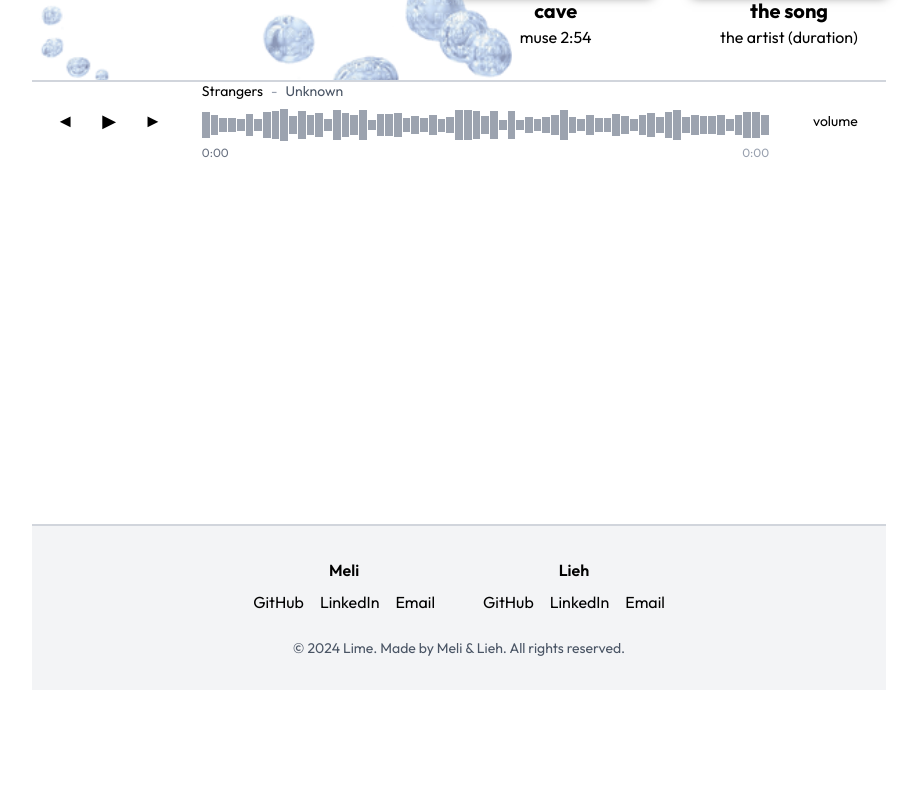
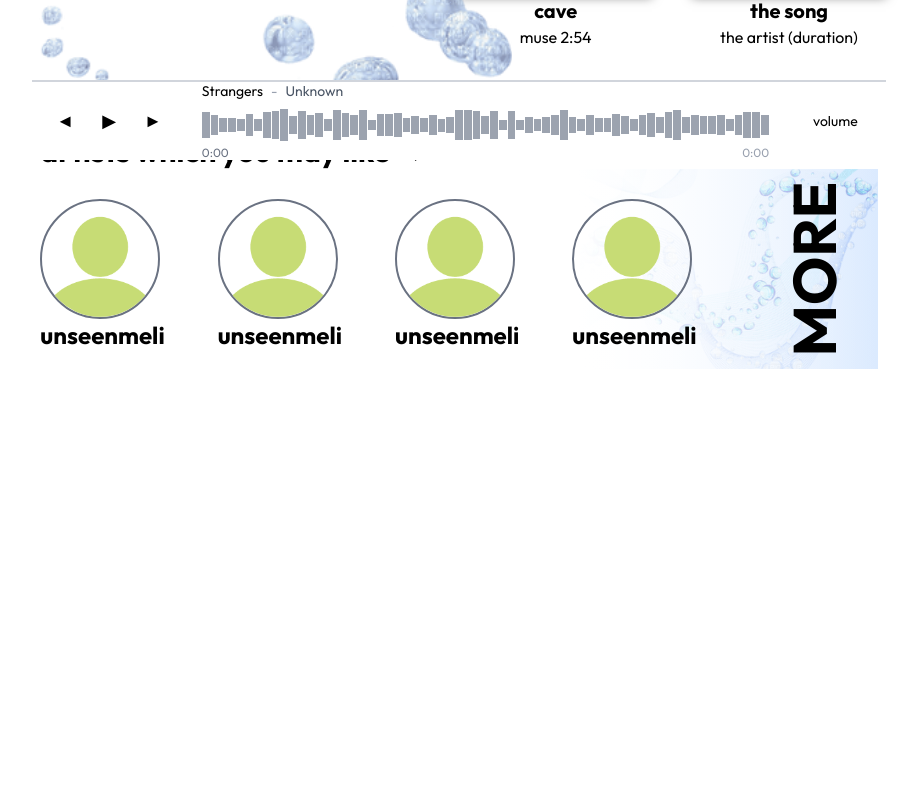
Before and after one commit to unseenmeli/Lime, a Next.js app in the folder Front/: page / in a window 1280 px wide. Shown: the part 640-1440 px from the top of the page, without its empty margins (181-1100 px from the left). Before the commit the page ends 1410 px from the top, so only its background shows below. Built offline with nearby package versions, Linux system fonts and the light colour scheme.

Commit message:
added artists which you may like option, needs more work

```diff
--- a/Front/app/components/HomePage.tsx
+++ b/Front/app/components/HomePage.tsx
@@ -13,7 +13,7 @@ export default function HomePage() {
             className="w-120 -my-15 h-auto opacity-70 absolute -z-10"
           />
           <div className="h-60 flex justify-center flex-col px-10 gap-4">
-            <p className="font-bold text-3xl w-20">upcoming events!</p>
+            <p className="font-bold text-5xl w-20">upcoming events!</p>
             <p>upcoming music events in georgia.</p>
             <button
               className="bg-black w-40 h-15 rounded-lg text-white active:opacity-70 transition-opacity duration-200"
@@ -23,7 +23,7 @@ export default function HomePage() {
             </button>
           </div>
           <div className="h-60 flex justify-center flex-col px-10 gap-4">
-            <p className="font-bold text-3xl">discover rising music!</p>
+            <p className="font-bold text-5xl">discover rising music!</p>
             <p>find artists you might be interested in.</p>
             <button
               className="bg-black w-40 h-15 rounded-lg text-white active:opacity-70 transition-opacity duration-200"
@@ -63,9 +63,57 @@ export default function HomePage() {
           </div>
         </div>
       </div>
-      <div className=" w-full h-100">
+      <div className=" w-full h-200">
         <hr className="scale-y-300" />
-        <p>here will be the scroll thing</p>
+        <div className="h-full p-2">
+          <div>
+            <p className="w-100 font-bold text-3xl hover:opacity-50 cursor-pointer ">
+              artists which you may like →
+            </p>
+            <div className="flex flex-row items-center relative">
+              <div className="w-60 pt-3">
+                <img
+                  className="w-30 h-30 rounded-full border-2 border-gray-500"
+                  src="/pfp.png"
+                />
+                <p className="font-bold text-2xl break-all">unseenmeli</p>
+              </div>
+              <div className="w-60 pt-3">
+                <img
+                  className="w-30 h-30 rounded-full border-2 border-gray-500"
+                  src="/pfp.png"
+                />
+                <p className="font-bold text-2xl break-all">unseenmeli</p>
+              </div>
+              <div className="w-60 pt-3">
+                <img
+                  className="w-30 h-30 rounded-full border-2 border-gray-500"
+                  src="/pfp.png"
+                />
+                <p className="font-bold text-2xl break-all">unseenmeli</p>
+              </div>
+              <div className="w-60 pt-3">
+                <img
+                  className="w-30 h-30 rounded-full border-2 border-gray-500"
+                  src="/pfp.png"
+                />
+                <p className="font-bold text-2xl break-all">unseenmeli</p>
+              </div>
+              <div className="absolute bg-gradient-to-r from-white to-blue-100 w-75 h-50 right-0 -z-10 overflow-hidden">
+                <img
+                  src="/splash.png"
+                  className="w-full h-full object-cover opacity-40"
+                />
+                <div className="absolute inset-0 bg-gradient-to-r from-white to-white/0"></div>
+              </div>
+              <div className="flex items-center justify-center w-32 h-50">
+                <p className="text-6xl font-bold -rotate-90 whitespace-nowrap hover:opacity-70 cursor-pointer transition-opacity duration-200">
+                  MORE
+                </p>
+              </div>
+            </div>
+          </div>
+        </div>
       </div>
       <div className="w-full bg-gray-100 border-t-2 border-gray-300 py-8">
         <div className="flex flex-col items-center gap-6">
```
Also changed, not shown: Front/app/layout.tsx (+23 -18 lines), Front/public/pfp.png (added), Front/public/splash.png (added).
